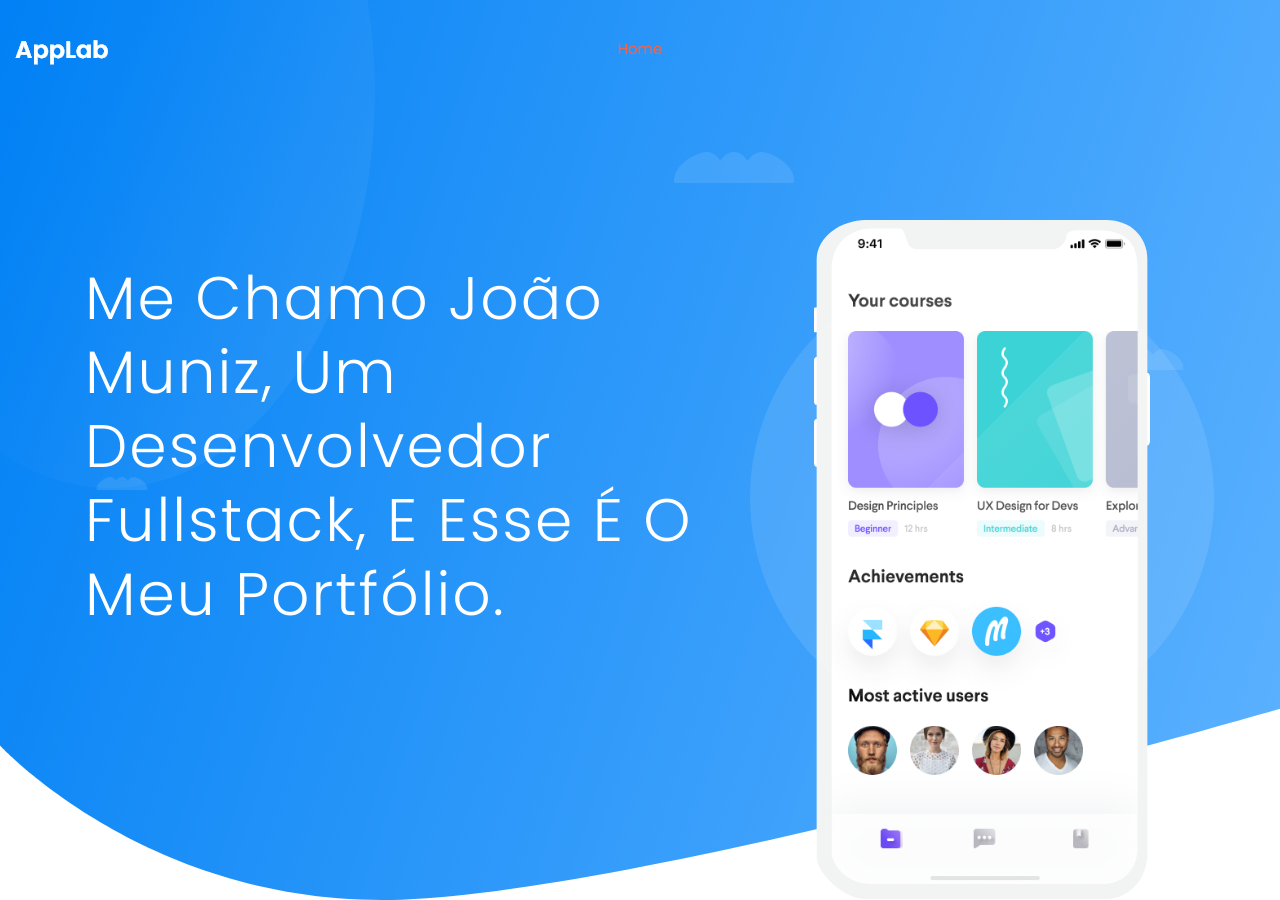
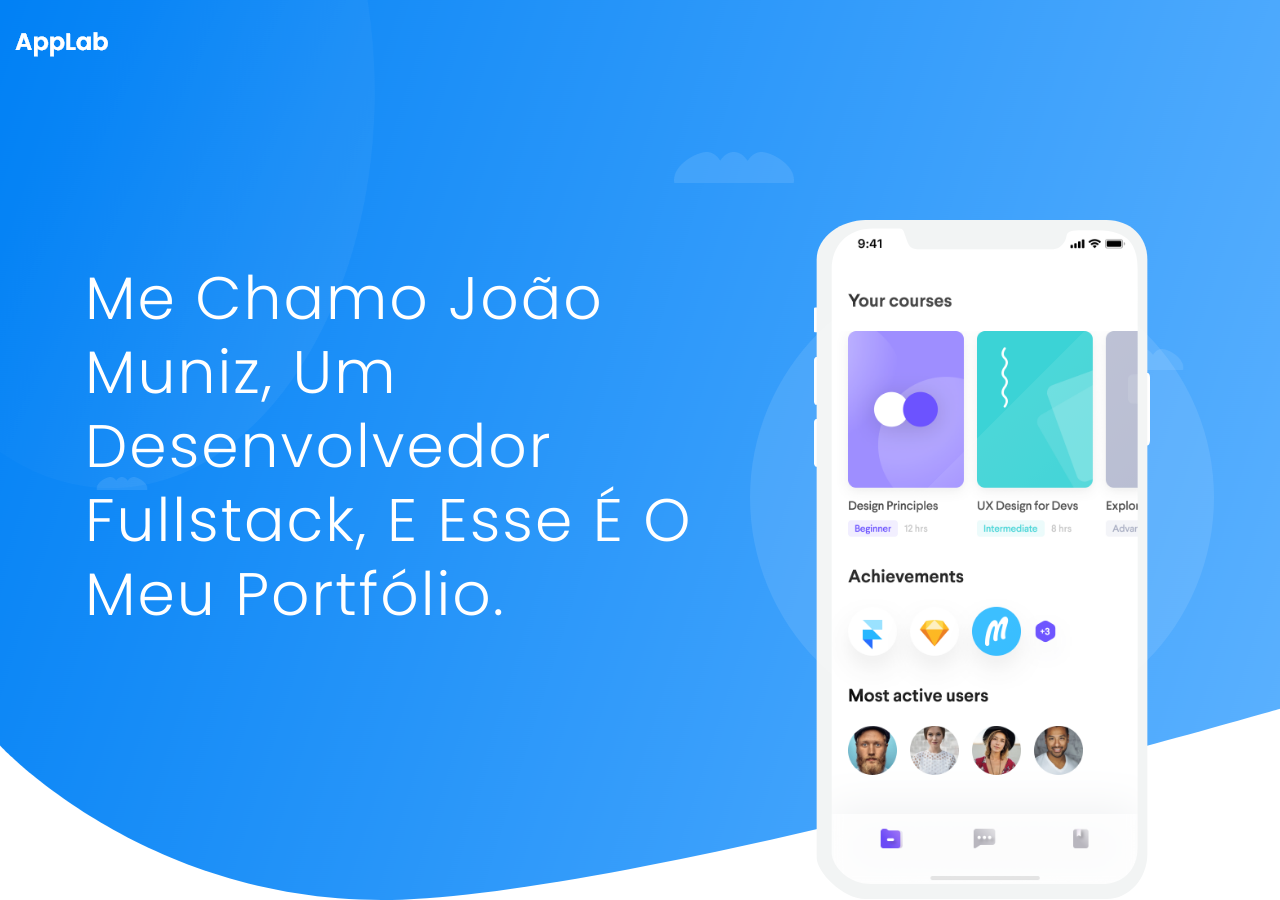
Before and after one commit to jveziin/meu-site, a plain HTML site: page index.html in a window 1280 px wide. Shown: the top 900 px of the page. Drawn offline with Linux system fonts and the light colour scheme; files whose address does not match are found by name.

Commit message:
Update index.html

```diff
--- a/index.html
+++ b/index.html
@@ -49,7 +49,6 @@
                             <div class="main-menu  d-none d-lg-block">
                                 <nav>
                                     <ul id="navigation">
-                                        <li><a class="active" href="index.html">Home</a></li>
                                      </ul>
                                 </nav>
                             </div>
```
